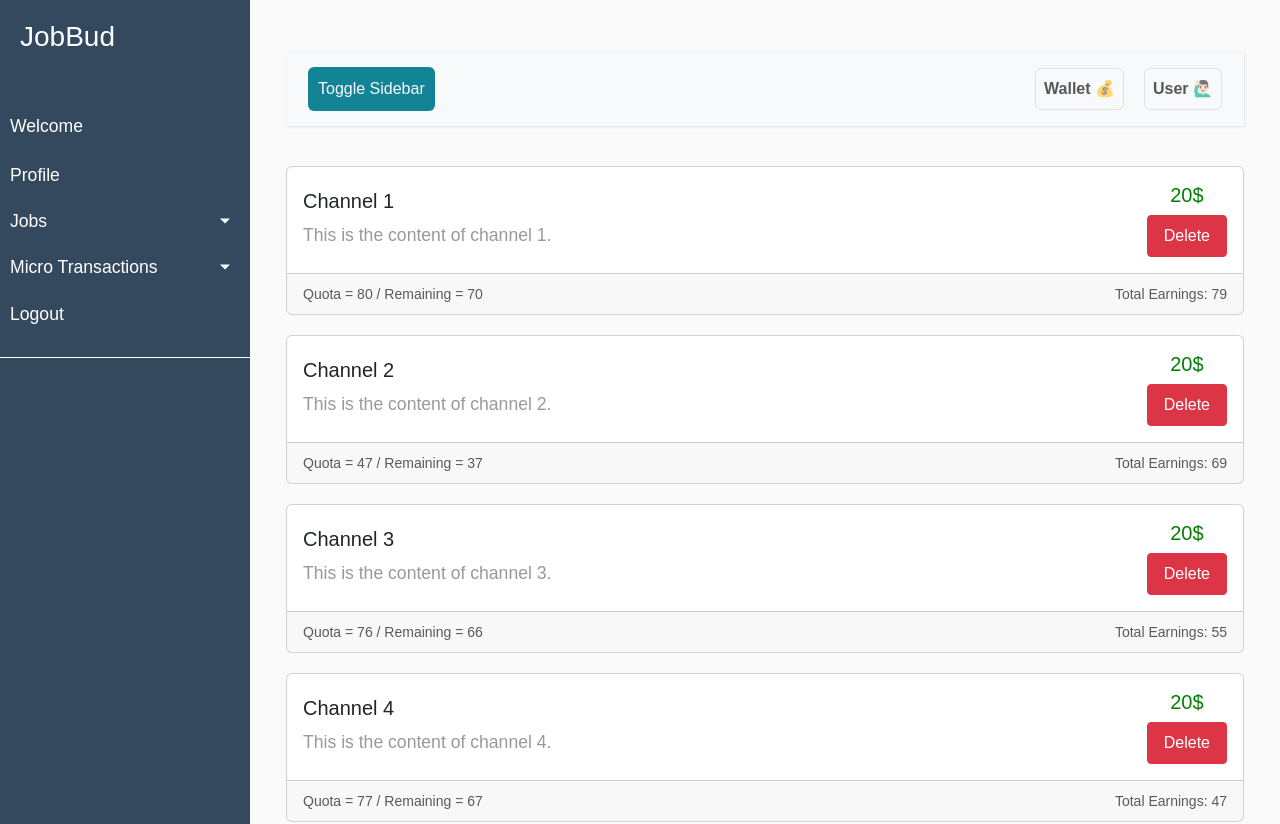
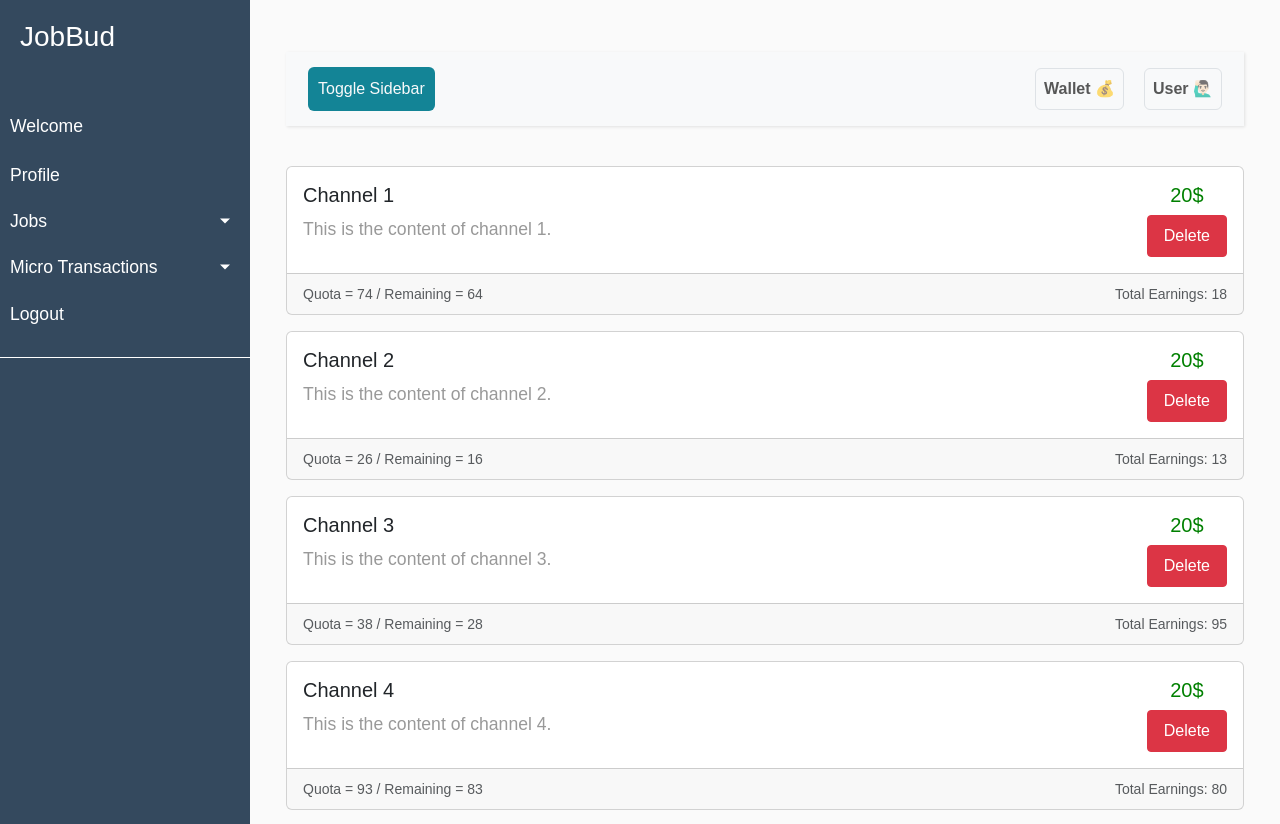
Before and after one commit to AytacBagirova/JobBud, a React (Vite) app: page /mymicrojobs in a window 1280 px wide. Shown: the top 824 px of the page. Built offline with nearby package versions, Linux system fonts and the light colour scheme.

Commit message:
React-vite cache problem solved & react-bootstrap removed

```diff
--- a/package.json
+++ b/package.json
@@ -4,10 +4,10 @@
   "version": "0.0.0",
   "type": "module",
   "scripts": {
-    "dev": "vite",
+    "dev": "vite --force",
     "build": "vite build",
+    "preview": "vite preview",
     "lint": "eslint . --ext js,jsx --report-unused-disable-directives --max-warnings 0",
-    "preview": "vite preview",
     "start": "react-scripts start"
   },
   "dependencies": {
--- a/src/pages/MyMicroJobsPage/MyMicroJobsPage.jsx
+++ b/src/pages/MyMicroJobsPage/MyMicroJobsPage.jsx
@@ -1,9 +1,8 @@
 // src/App.js
 import React from 'react';
 import UserLayout from '../../components/Layout/UserLayout';
-import { Card, Button } from 'react-bootstrap';
 
-function App() {
+function MyMicroJobsPage() {
   const cardsData = [];
 
   for (let i = 1; i < 6; i++) {
@@ -21,40 +20,44 @@ function App() {
   return (
     <UserLayout>
       {cardsData.map((card, index) => (
-        <Card key={index} style={{ marginBottom: '20px' }}>
-          <Card.Body>
-            <div style={{ display: 'flex', alignItems: 'center', justifyContent: 'space-between' }}>
+        <div key={index} className="card mb-3" style={{ marginBottom: '20px' }}>
+          <div className="card-body">
+            <div className="d-flex justify-content-between">
               <div>
-                <Card.Title>{card.title}</Card.Title>
-                <Card.Text>{card.text}</Card.Text>
+                <h5 className="card-title">{card.title}</h5>
+                <p className="card-text">{card.text}</p>
               </div>
               <div>
-                <div style={{display: 'flex', alignItems: 'center', justifyContent: 'center', color: 'green'}}>
-                <Card.Title>{card.budget}</Card.Title>
+                <div
+                  className="d-flex align-items-center justify-content-center"
+                  style={{ color: 'green' }}
+                >
+                  <h5 className="card-title">{card.budget}</h5>
                 </div>
-                <Button variant="danger" style={{ padding: '8px 16px', borderRadius: '4px' }}>
+                <button
+                  className="btn btn-danger"
+                  style={{ padding: '8px 16px', borderRadius: '4px' }}
+                >
                   Delete
-                </Button>
-
+                </button>
               </div>
             </div>
-          </Card.Body>
-          <Card.Footer>
-            <div style={{ display: 'flex', justifyContent: 'space-between' }}>
+          </div>
+          <div className="card-footer">
+            <div className="d-flex justify-content-between">
               <div>
                 <small className="text-muted">{card.quota}</small>
                 <small className="text-muted">{card.remaining}</small>
               </div>
               <div>
-                {/* Add the total earnings here */}
                 <small className="text-muted">Total Earnings: {card.totalEarned}</small>
               </div>
             </div>
-          </Card.Footer>
-        </Card>
+          </div>
+        </div>
       ))}
     </UserLayout>
   );
 }
 
-export default App;
+export default MyMicroJobsPage;
```
Also changed, not shown: 1 other file (tests, documents, lock files or other folders).
